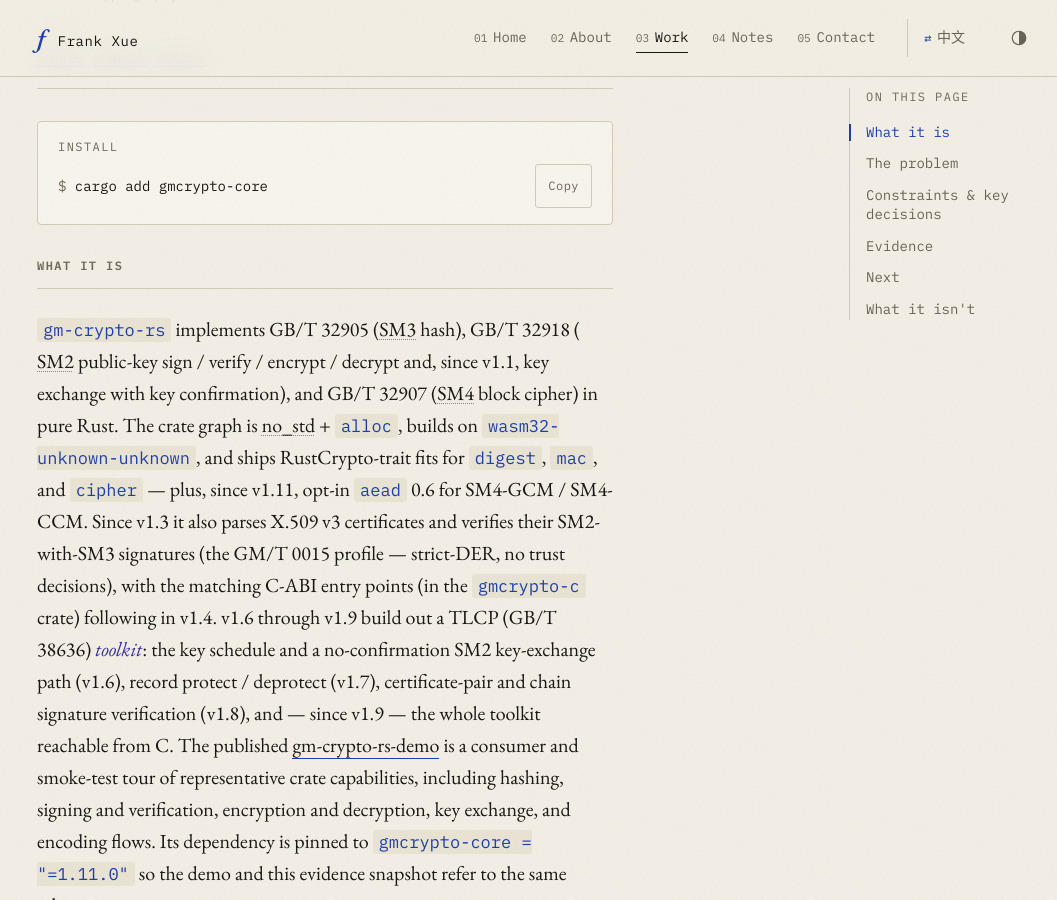
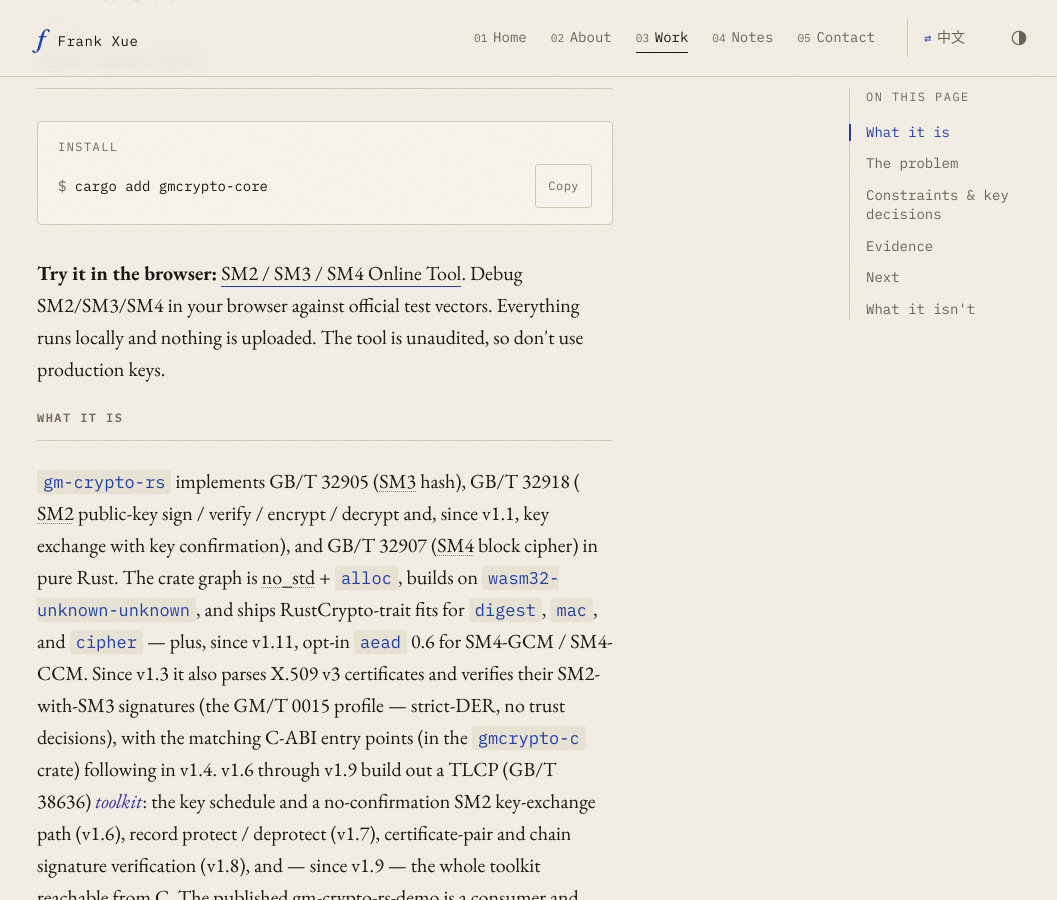
Before and after one commit to frankxue831/frankxue831.github.io, a Jekyll site: the page built from projects/gm-crypto-rs.html, in a window 1280 px wide and 900 px high, scrolled down 729 px. Shown: the whole window, without its empty margins (101-1158 px from the left). Built offline with Jekyll 4.4.1, drawn with Linux system fonts in a browser that asks for light colours.

Commit message:
Add 'Try it online' link to gm-crypto-web on gm-crypto-rs project pages (#94)
* Add 'Try it online' link to gm-crypto-web on gm-crypto-rs project pages

* fix: use absolute URL for gm-crypto-web Try-online links (served by separate Pages repo)

* validate: exempt exact /gm-crypto-web/ prefix (separate Pages repo); restore root-relative links

```diff
--- a/projects/gm-crypto-rs.html
+++ b/projects/gm-crypto-rs.html
@@ -43,6 +43,13 @@
             </div>
             <span class="install__status" role="status" aria-live="polite"></span>
         </div>
+
+        <p class="try-online">
+            <strong>Try it in the browser:</strong>
+            <a href="/gm-crypto-web/?lang=en">SM2 / SM3 / SM4 Online Tool</a>. Debug SM2/SM3/SM4 in your
+            browser against official test vectors. Everything runs locally and nothing is uploaded. The tool is
+            unaudited, so don't use production keys.
+        </p>
 
         <h2 id="what-it-is">What it is</h2>
         <p>
--- a/scripts/validate_site.rb
+++ b/scripts/validate_site.rb
@@ -19,6 +19,7 @@
 SITE = ROOT.join("_site")
 HOST = "www.frankxue.dev"
 BASE_URL = "https://#{HOST}"
+EXTERNAL_SUBSITE_PREFIX = "/gm-crypto-web/"
 PROJECTS = YAML.load_file(ROOT.join("_data/projects.yml"))
 I18N = YAML.load_file(ROOT.join("_data/i18n.yml"))
 
@@ -63,6 +64,9 @@
 
   path = uri.path
   path = "/" if path.empty?
+  # /gm-crypto-web/ is served by the separate frankxue831/gm-crypto-web Pages repo,
+  # so it is not in this site's _site. Exact prefix only; QA checks it live by hand.
+  return nil if path.start_with?(EXTERNAL_SUBSITE_PREFIX)
 
   relative = if path.end_with?("/")
     path == "/" ? "index.html" : "#{path.delete_prefix("/")}index.html"
--- a/zh/projects/gm-crypto-rs.html
+++ b/zh/projects/gm-crypto-rs.html
@@ -42,6 +42,10 @@
             </div>
             <span class="install__status" role="status" aria-live="polite"></span>
         </div>
+
+        <p class="try-online">
+            <strong>在线试用：</strong><a href="/gm-crypto-web/?lang=zh">国密在线工具</a>。在浏览器里调试 SM2/SM3/SM4，对照国标向量；全部在本地计算，不上传数据。这个工具未经审计，请不要用生产密钥。
+        </p>
 
         <h2 id="what-it-is">是什么</h2>
         <p>
```
